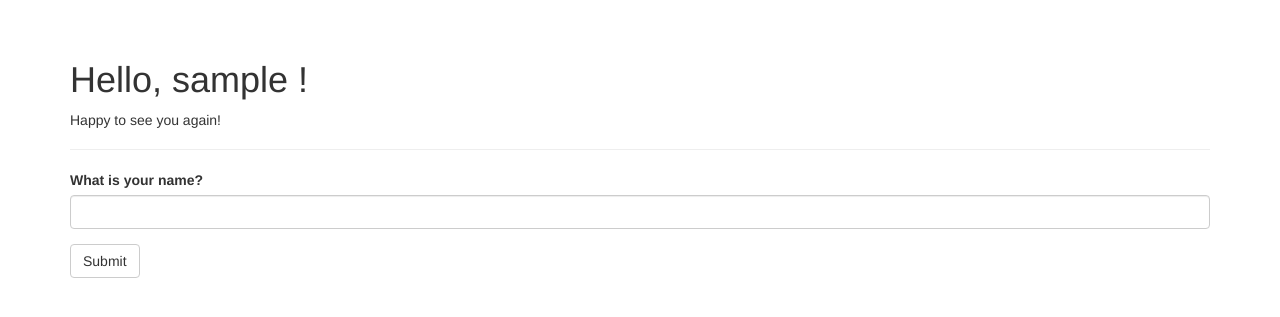
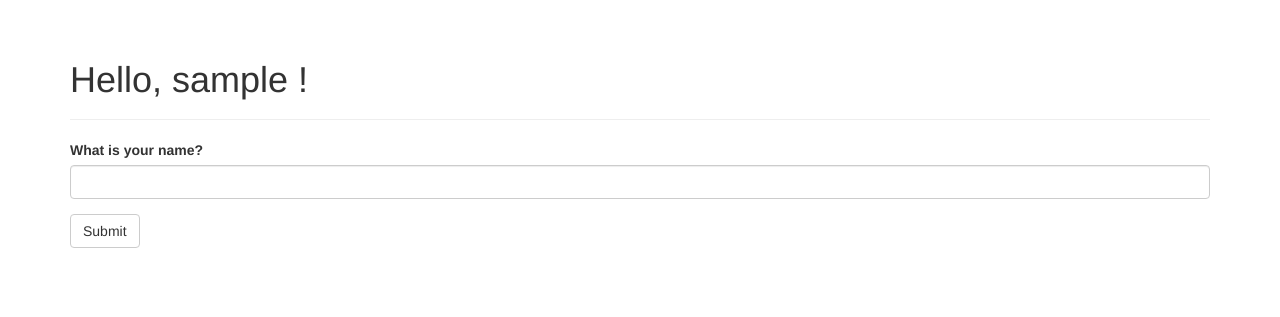
Before and after one commit to LeeSangMin1029/FlaskProject, a Flask app: page / in a window 1280 px wide. Shown: the part 52-369 px from the top of the page. Run offline with Flask 2, Linux system fonts and the light colour scheme; a user stored in the database is signed in; some libraries are stand-ins or nearby versions.

Commit message:
Modify content

```diff
--- a/app/templates/home.html
+++ b/app/templates/home.html
@@ -12,12 +12,6 @@
             Stranger
         {% endif %}!
     </h1>
-
-    {% if not known %}
-    <p>Pleased to meet you!</p>
-    {% else %}
-    <p>Happy to see you again!</p>
-    {% endif%}
 </div>
 {{ wtf.quick_form(form) }}
 {% endblock %}
```
